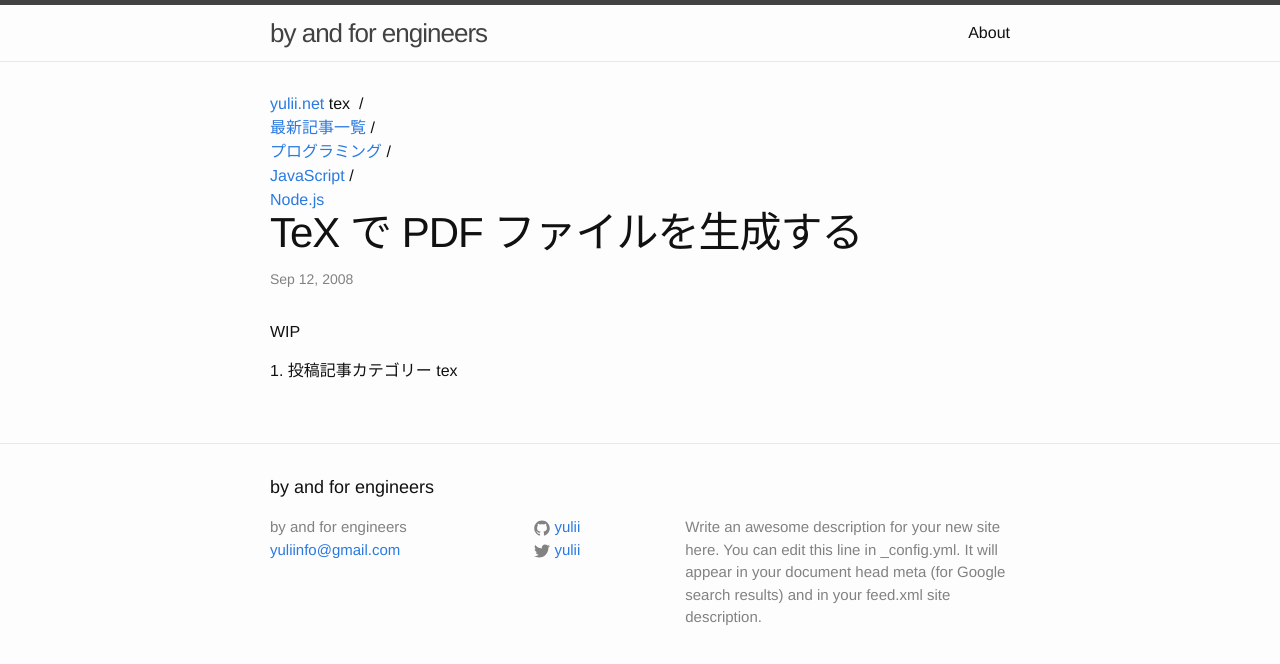
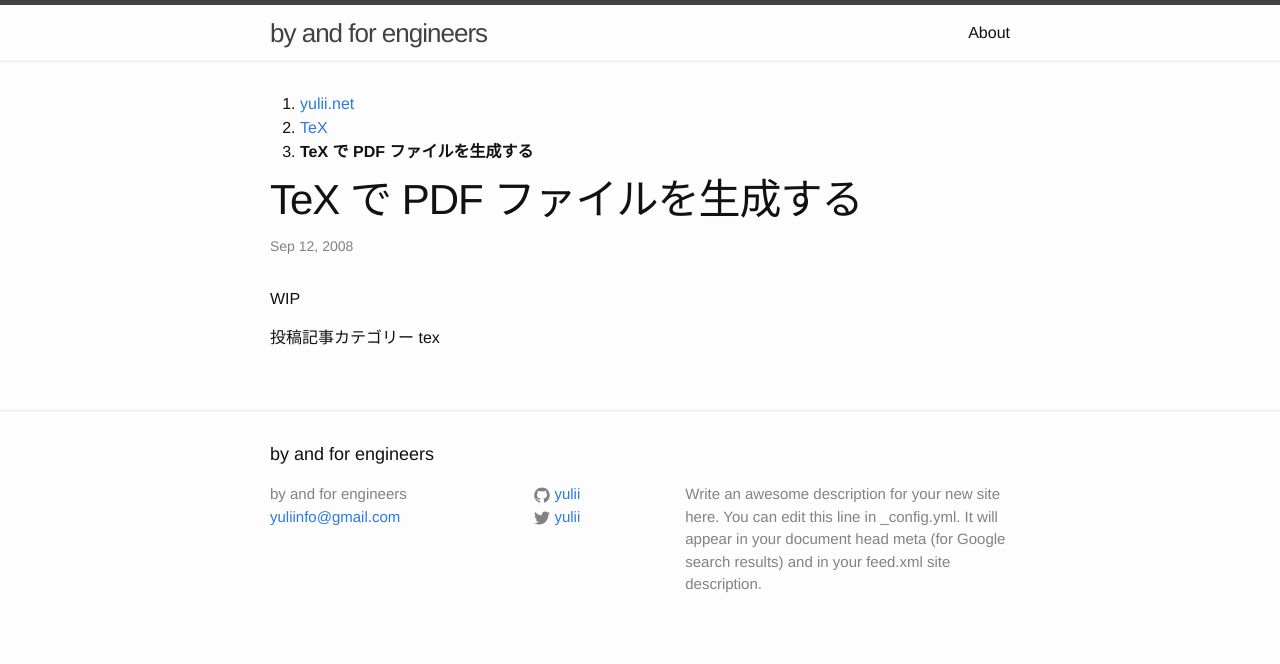
Before and after one commit to yulii/yulii.github.io, a Jekyll site: the page built from _posts/2008/2008-09-12-create-pdf-via-tex.md, in a window 1280 px wide. Shown: the top 664 px of the page. Built offline with Jekyll 4.4.1, drawn with Linux system fonts in a browser that asks for light colours.

Commit message:
breadcrumb parts

```diff
--- /dev/null
+++ b/_includes/breadcrumb.html
@@ -0,0 +1,5 @@
+<ol class="breadcrumb">
+  <li><a href="https://yulii.net/">yulii.net</a></li>
+  {% if page.category %}<li><a href="#">{{ site.data.meta[page.category].face }}</a></li>{% endif %}
+  <li><strong>{{ page.title }}</strong></li>
+</ol>
--- a/_layouts/post.html
+++ b/_layouts/post.html
@@ -1,11 +1,7 @@
 ---
 layout: default
 ---
-<nav class="breadcrumb" itemscope itemtype="http://data-vocabulary.org/Breadcrumb">
-  <a href="https://yulii.net/" itemprop="url"><span itemprop="title">yulii.net</span></a>
-  {{ page.category }}
-&nbsp;/&nbsp;<div itemprop="child" itemscope itemtype="http://data-vocabulary.org/Breadcrumb"><a href="http://yulii.net/entries" itemprop="url"><span itemprop="title">最新記事一覧</span></a>&nbsp;/&nbsp;<div itemprop="child" itemscope itemtype="http://data-vocabulary.org/Breadcrumb"><a href="http://yulii.net/tags/3" itemprop="url"><span itemprop="title">プログラミング</span></a>&nbsp;/&nbsp;<div itemprop="child" itemscope itemtype="http://data-vocabulary.org/Breadcrumb"><a href="http://yulii.net/tags/13" itemprop="url"><span itemprop="title">JavaScript</span></a>&nbsp;/&nbsp;<div itemprop="child" itemscope itemtype="http://data-vocabulary.org/Breadcrumb"><a href="http://yulii.net/tags/14" itemprop="url"><span itemprop="title">Node.js</span></a></div></div></div></div></nav>
-
+{% include breadcrumb.html %}
 <div class="post">
 
   <header class="post-header">
@@ -16,9 +12,8 @@ layout: default
   <article class="post-content">
     {{ content }}
 
-    <nav>
     {% for category in  page.categories %}
-    {{ forloop.index }}. 投稿記事カテゴリー  {{ category }}
+    投稿記事カテゴリー  {{ category }}
     {% endfor %}
   </article>
 
```
